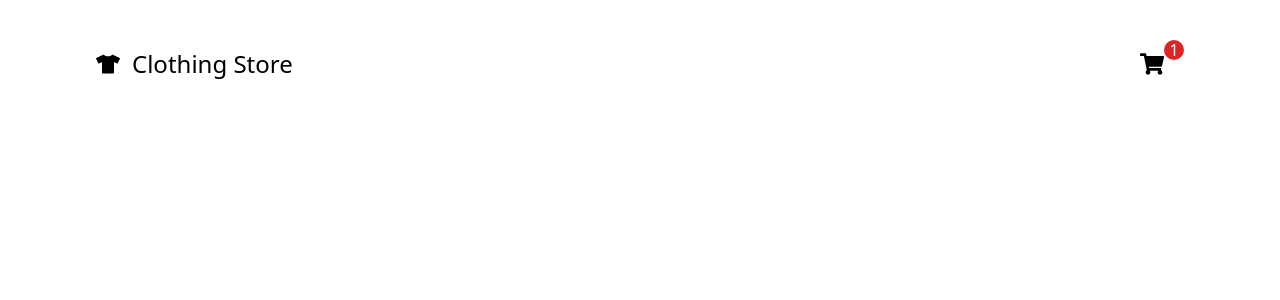
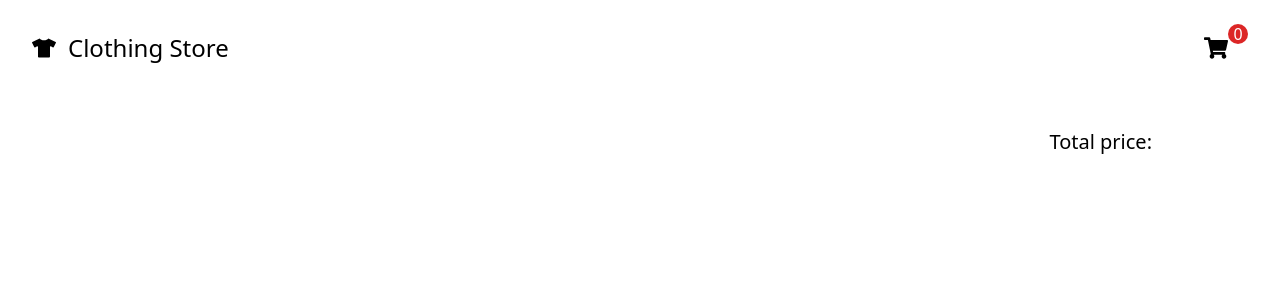
Before and after one commit to Jaoovit/clothing-store, a React (Vite) app: page /shoppingCart in a window 1280 px wide. Shown: the top 300 px of the page. Built offline with nearby package versions, Linux system fonts and the light colour scheme.

Commit message:
create the cartSlice and the redux store to create the shopping cart display elements and increase the product quantity

```diff
--- a/package.json
+++ b/package.json
@@ -14,6 +14,7 @@
     "react": "^18.3.1",
     "react-dom": "^18.3.1",
     "react-icons": "^5.2.1",
+    "react-redux": "^9.1.2",
     "react-router-dom": "^6.24.1",
     "redux": "^5.0.1"
   },
--- a/src/App.jsx
+++ b/src/App.jsx
@@ -4,12 +4,19 @@ import Header from "./components/Header"
 {/*Hook to navigate in the pages*/}
 import { Outlet } from 'react-router-dom'
 
+{/*Redux hooks*/}
+import { Provider } from "react-redux"
+import store from "./redux/store"
+
 const App = () => {
   return (
-    <div>
-      <Header />
-      <Outlet />
-    </div>
+    <Provider store={store}>
+      <div>
+        <Header />
+        <Outlet />
+     </div>
+    </Provider>
+
   )
 }
 
--- a/src/components/Footer.jsx
+++ b/src/components/Footer.jsx
@@ -1,7 +1,14 @@
+import { FaGithub } from "react-icons/fa";
+
+import '../index.css'
+
 const Footer = () => {
   return (
     <div>
-
+      <footer className="flex justify-center p-9 text-2xl">Copyright &copy;
+            <a className="flex items-center gap-3" href="https://github.com/Jaoovit">João Vitor de Oliveira
+            <FaGithub className="transition text-4xl hover:-translate-y-2 duration-300" /></a>
+      </footer>
     </div>
   )
 }
--- a/src/components/Header.jsx
+++ b/src/components/Header.jsx
@@ -1,13 +1,17 @@
 import { Link } from "react-router-dom"
 import { FaTshirt, FaShoppingCart } from "react-icons/fa";
+import { useSelector } from "react-redux";
 
 const Header = () => {
+
+  const cartProducts = useSelector(state => state.cart);
+
   return (
-    <div className="px-24 py-12 flex items-center justify-between">
+    <div className=" p-8 flex items-center justify-between">
       <Link to="/" className="flex items-center gap-3 text-2xl hover:text-red-400 duration-300"><FaTshirt />Clothing Store</Link>
       <div className="flex ">
         <Link to="shoppingCart" className="text-2xl hover:text-stone-700 duration-300"><FaShoppingCart /></Link>
-        <div className="-translate-y-3 flex items-center justify-center h-5 w-5 rounded-full bg-red-600 text-white"><span>1</span></div>
+        <div className="-translate-y-3 flex items-center justify-center h-5 w-5 rounded-full bg-red-600 text-white"><span>{cartProducts.length}</span></div>
       </div>
     </div>
   )
--- a/src/components/ProductCard.jsx
+++ b/src/components/ProductCard.jsx
@@ -1,9 +1,17 @@
 import { Link } from "react-router-dom"
 import { FaEye } from "react-icons/fa";
+import { useDispatch } from "react-redux";
+import { add } from "../redux/cartSlice"
 
-const ProductCard = ({clothes, showDetails = false}) => {
+const ProductCard = ({clothes}) => {
+
+  const dispatch = useDispatch();
 
   const linkToClothing = `product/${clothes.id}`
+
+  const addToCart = (clothes) => {
+    dispatch(add(clothes))
+  }
 
   return (
   <div className="flex flex-col justify-center items-center group max-w-96 p-8 border-2 border-gray-200 gap-3 shadow-md rounded transform motion-safe:hover:scale-110 duration-300">
@@ -17,7 +25,7 @@ const ProductCard = ({clothes, showDetails = false}) => {
       </div>
       <div className="flex flex-col items-center justify-center gap-3 h-32 p-3 opacity-0 group-hover:opacity-100 duration-500">
         <Link to={linkToClothing} className="flex items-center justify-center h-9 w-9 bg-red-400 rounded"><FaEye className="font-bold text-white" /></Link>
-        <button className="flex items-center justify-center h-9 w-9 bg-black text-white rounded font-bold">+</button>
+        <button className="flex items-center justify-center h-9 w-9 bg-black text-white rounded font-bold" onClick={() => addToCart(clothes)}>+</button>
       </div>
     </div>
   </div>
--- a/src/pages/Product.jsx
+++ b/src/pages/Product.jsx
@@ -21,15 +21,15 @@ const Product = () => {
   }, [])
 
   return (
-    <div className="container flex">
+    <div>
       {onlyOneClothing &&
-      <div className="flex flex-col items-center justify-between gap-9 lg:flex-row lg:gap-0" key={onlyOneClothing.id}>
-        <div className="px-48">
-         <img src={onlyOneClothing.image} alt={onlyOneClothing.title} />
+      <div className="flex flex-col justify-center p-8 gap-9 lg:flex-row lg:gap-0" key={onlyOneClothing.id}>
+        <div>
+         <img className="object-contain h-96 w-96" src={onlyOneClothing.image} alt={onlyOneClothing.title} />
         </div>
         <div className="px-12 flex flex-col gap-9 text-xl">
           <p>{onlyOneClothing.title}</p>
-          <p>{onlyOneClothing.description}</p>
+          <p className="object-contain h-84 w-96">{onlyOneClothing.description}</p>
           <p>€ {onlyOneClothing.price}</p>
           <div className="flex items-center gap-2">
             <FaStar className="text-amber-400"/>
--- a/src/pages/ShoppingCart.jsx
+++ b/src/pages/ShoppingCart.jsx
@@ -1,8 +1,34 @@
+import { useSelector } from "react-redux"
+import { FaStar } from "react-icons/fa";
+
 const ShoppingCart = () => {
+
+  const cartProducts = useSelector(state => state.cart)
+
   return (
-    <div>
-
-    </div>
+    <div className="flex flex-col gap-9 p-8 grid justify-items-stretch">
+        {cartProducts.map (clothes => (
+        <div className="flex flex-col gap-3 items-center sm:flex-row" key={clothes.id}>
+          <div>
+            <img className="object-contain h-48 w-96" src={clothes.image} alt={clothes.title} />
+          </div>
+          <div className="flex flex-col gap-3">
+            <div>{clothes.title}</div>
+            <div>{clothes.category}</div>
+            <div className="flex flex-row items-center gap-2">
+              <FaStar className="text-amber-400"/>
+              <div>{clothes.rating.rate}</div>
+            </div>
+            <div>€ {clothes.price}</div>
+            <div className="flex flex-row gap-3">
+              <button>-</button>
+              <div>1</div>
+              <button>+</button>
+            </div>
+          </div>
+          </div>))}
+          <p className="justify-self-end px-24 text-xl">Total price: </p>
+      </div>
   )
 }
 
--- /dev/null
+++ b/src/redux/cartSlice.jsx
@@ -0,0 +1,16 @@
+import { createSlice } from "@reduxjs/toolkit";
+
+const initialState = [];
+
+const cartSlice = createSlice({
+    name : "cart",
+    initialState,
+    reducers : {
+        add(state, action) {
+            state.push(action.payload)
+        }
+    }
+});
+
+export const { add } = cartSlice.actions;
+export default cartSlice.reducer;
--- /dev/null
+++ b/src/redux/store.jsx
@@ -0,0 +1,10 @@
+import { configureStore } from "@reduxjs/toolkit";
+import cartSlice from "./cartSlice";
+
+const store = configureStore({
+    reducer : {
+        cart: cartSlice,
+    }
+});
+
+export default store;
```
Also changed, not shown: 1 other file (tests, documents, lock files or other folders).
